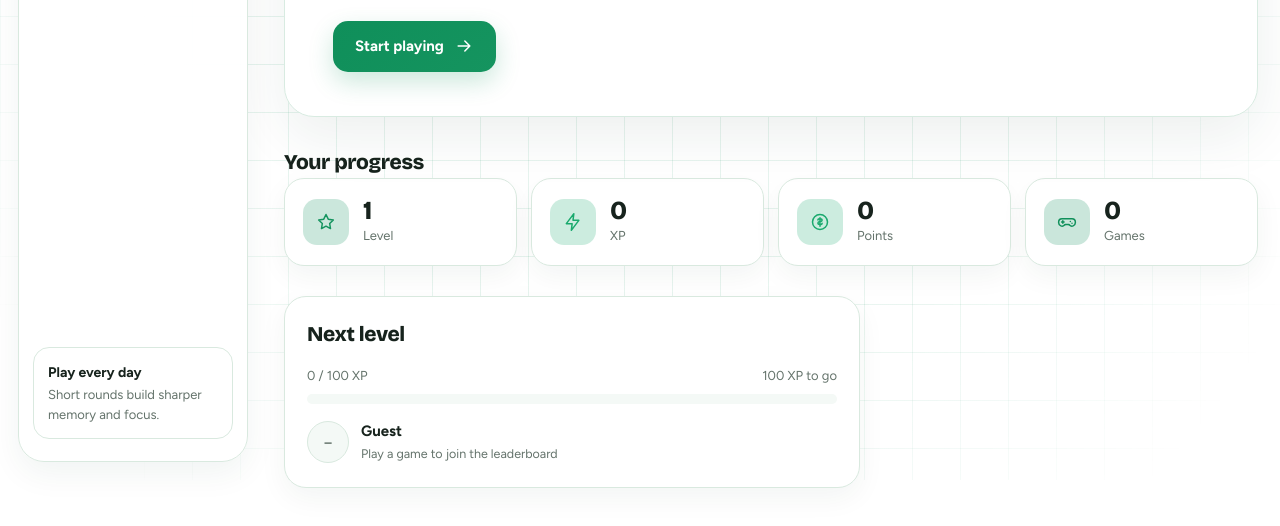
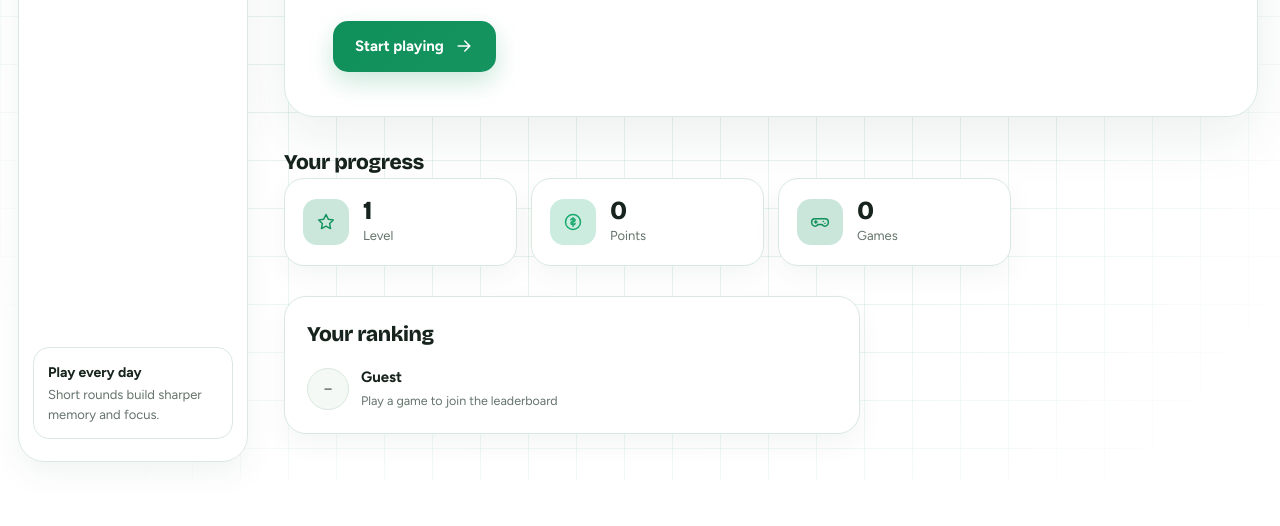
Before and after one commit to mramritapp/MindGames, a plain HTML site: page index.html in a window 1280 px wide. Shown: the part 320-846 px from the top of the page. After the commit the page ends 824 px from the top, so only its background shows below. Drawn offline with nearby package versions, Linux system fonts and the light colour scheme.

Commit message:
Remove duplicate XP UI from dashboard and profile

```diff
--- a/index.html
+++ b/index.html
@@ -284,7 +284,7 @@ svg.i{width:20px;height:20px;fill:none;stroke:currentColor;stroke-width:1.8;stro
       <div class="sec-title">Your progress</div>
       <div class="stats">
         <div class="stat" style="--c:#15945f"><div class="ic"><svg class="i"><use href="#star"/></svg></div><div><b id="sLevel">1</b><span>Level</span></div></div>
-        <div class="stat" style="--c:#19a96d"><div class="ic"><svg class="i"><use href="#bolt"/></svg></div><div><b id="sXp">0</b><span>XP</span></div></div>
+
         <div class="stat" style="--c:#19a96d"><div class="ic"><svg class="i"><use href="#coin"/></svg></div><div><b id="sPoints">0</b><span>Points</span></div></div>
         <div class="stat" style="--c:#0f8f5a"><div class="ic"><svg class="i"><use href="#pad"/></svg></div><div><b id="sGames">0</b><span>Games</span></div></div>
       </div>
@@ -292,11 +292,7 @@ svg.i{width:20px;height:20px;fill:none;stroke:currentColor;stroke-width:1.8;stro
 
     <div class="section two">
       <div class="glass">
-        <div class="sec-title">Next level</div>
-        <div class="xp">
-          <div class="xp-top"><span id="xpLabel">0 / 100 XP</span><span id="xpLeft">100 XP to go</span></div>
-          <div class="bar"><i id="xpBar"></i></div>
-        </div>
+        <div class="sec-title">Your ranking</div>
         <div class="rank-mini">
           <div class="rc" id="rankCircle">–</div>
           <div><b class="rank-name" id="rankName">Guest</b><small id="rankStatus">Play a game to join the leaderboard</small></div>
@@ -332,7 +328,7 @@ svg.i{width:20px;height:20px;fill:none;stroke:currentColor;stroke-width:1.8;stro
       </div>
       <div class="pgrid">
         <div><b id="pLevel">1</b><span>Level</span></div>
-        <div><b id="pXp">0</b><span>XP</span></div>
+
         <div><b id="pPoints">0</b><span>Points</span></div>
         <div><b id="pGames">0</b><span>Games played</span></div>
       </div>
@@ -517,13 +513,9 @@ function updateProfileUI(){
   $("topUserName").textContent = name;
   $("topProfile").innerHTML = avatarUrl ? `<img src="${esc(avatarUrl)}" alt="">` : icon("user");
 
-  const vals = {sLevel:p.level,sXp:p.xp,sPoints:p.points,sGames:p.games_played,pLevel:p.level,pXp:p.xp,pPoints:p.points,pGames:p.games_played};
+  const vals = {sLevel:p.level,sPoints:p.points,sGames:p.games_played,pLevel:p.level,pPoints:p.points,pGames:p.games_played};
   Object.entries(vals).forEach(([id,v]) => $(id).textContent = v ?? 0);
 
-  const need = 100, into = (p.xp || 0) % need;
-  $("xpLabel").textContent = `${into} / ${need} XP`;
-  $("xpLeft").textContent = `${need - into} XP to go`;
-  $("xpBar").style.width = into + "%";
 
   $("rankName").textContent = name;
   $("rankStatus").textContent = guest ? "Play a game to join the leaderboard" : "Progress saved";
```
